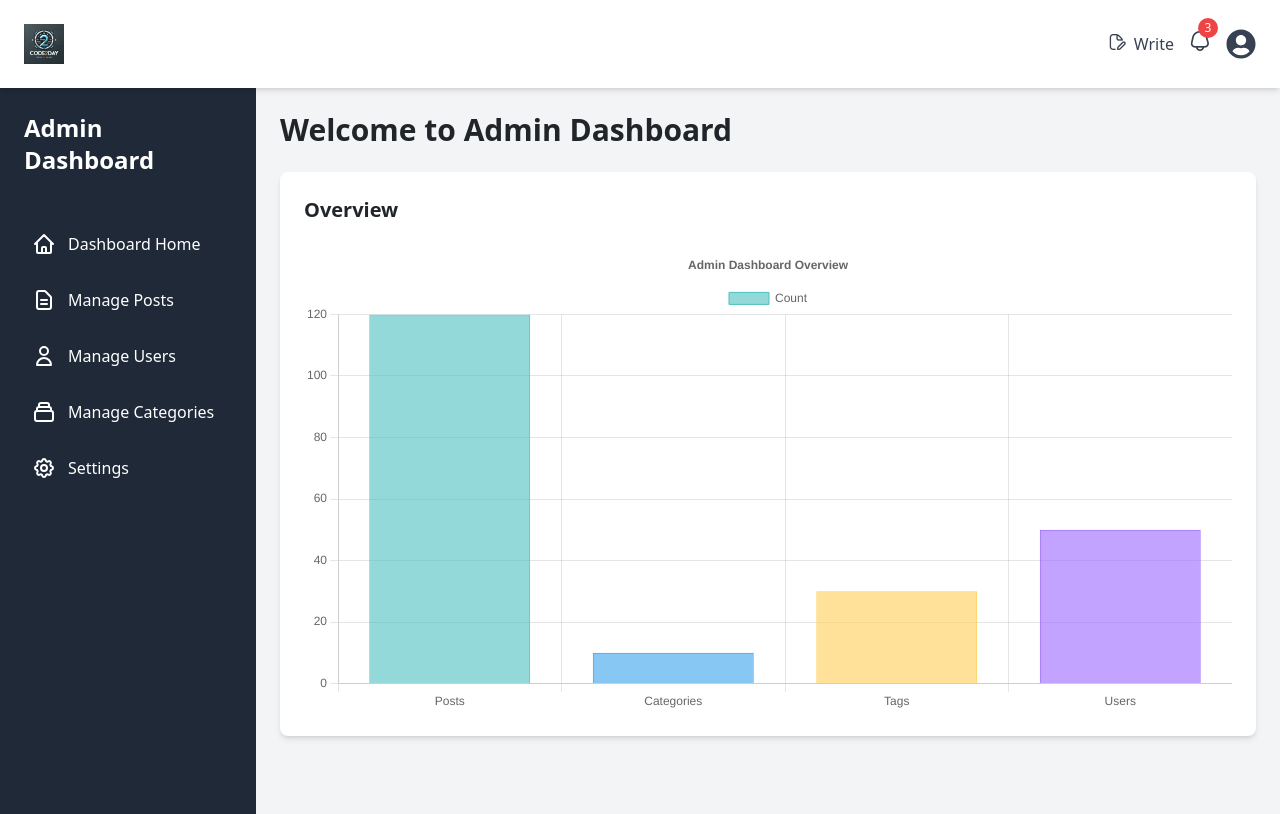
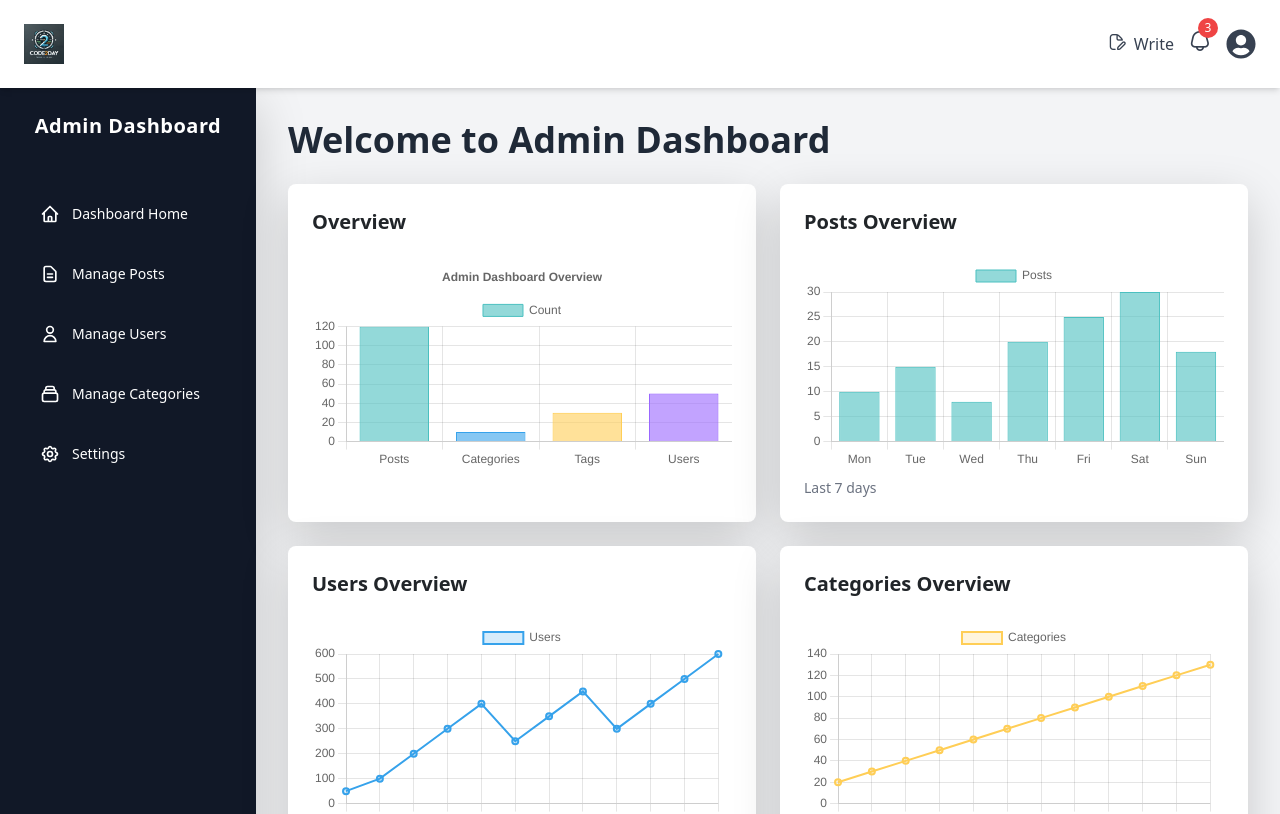
Before and after one commit to maaz-official/Blog-Project, a React (Create React App) app in the folder frontend/: page /admin/dashboard in a window 1280 px wide. Shown: the top 814 px of the page. Built offline with nearby package versions, Linux system fonts and the light colour scheme; sample sign-in values are in the browser's storage.

Commit message:
Added the Sidebar For Dashboard And More Changes Like setup the Charts

```diff
--- a/frontend/src/pages/admin/AdminDashboard.js
+++ b/frontend/src/pages/admin/AdminDashboard.js
@@ -1,7 +1,10 @@
 import React from 'react';
-import { HomeIcon, DocumentTextIcon, UserIcon, CogIcon, CollectionIcon } from '@heroicons/react/outline'; // Heroicons v1
-import { Link } from 'react-router-dom';
-import DashboardChart from './charts/DashboardChart'; // Import the chart component
+import AdminSidebar from './adminComponents/sidebar/AdminSidebar'; // Import the Sidebar component
+import DashboardChart from './adminComponents/charts/DashboardChart';
+import PostsChart from './adminComponents/charts/PostsChart'; // Separate component for Posts chart
+import UsersChart from './adminComponents/charts/UsersChart'; // Separate component for Users chart
+import CategoriesChart from './adminComponents/charts/CategoriesChart'; // Separate component for Categories chart
+import TagsChart from './adminComponents/charts/TagsChart'; // Separate component for Tags chart
 
 function AdminDashboard() {
   // Sample data for now
@@ -11,52 +14,18 @@ function AdminDashboard() {
   const userCount = 50;
 
   return (
-    <div className="flex min-h-screen">
+    <div className="flex min-h-screen bg-gray-100">
       {/* Sidebar */}
-      <div className="bg-gray-800 text-white w-64 flex flex-col">
-        <div className="p-6">
-          <h2 className="text-2xl font-bold">Admin Dashboard</h2>
-        </div>
-        <ul className="space-y-4 p-6">
-          <li>
-            <Link to="/admin" className="flex items-center space-x-3 hover:bg-gray-700 p-2 rounded-md">
-              <HomeIcon className="h-6 w-6" />
-              <span>Dashboard Home</span>
-            </Link>
-          </li>
-          <li>
-            <Link to="/admin/posts" className="flex items-center space-x-3 hover:bg-gray-700 p-2 rounded-md">
-              <DocumentTextIcon className="h-6 w-6" />
-              <span>Manage Posts</span>
-            </Link>
-          </li>
-          <li>
-            <Link to="/admin/users" className="flex items-center space-x-3 hover:bg-gray-700 p-2 rounded-md">
-              <UserIcon className="h-6 w-6" />
-              <span>Manage Users</span>
-            </Link>
-          </li>
-          <li>
-            <Link to="/admin/categories" className="flex items-center space-x-3 hover:bg-gray-700 p-2 rounded-md">
-              <CollectionIcon className="h-6 w-6" />
-              <span>Manage Categories</span>
-            </Link>
-          </li>
-          <li>
-            <Link to="/admin/settings" className="flex items-center space-x-3 hover:bg-gray-700 p-2 rounded-md">
-              <CogIcon className="h-6 w-6" />
-              <span>Settings</span>
-            </Link>
-          </li>
-        </ul>
-      </div>
+      <AdminSidebar /> {/* Using the Sidebar component */}
 
       {/* Main Content */}
-      <div className="flex-grow p-6 bg-gray-100">
-        <h1 className="text-3xl font-bold mb-6">Welcome to Admin Dashboard</h1>
+      <div className="flex-grow p-8">
+        <h1 className="text-4xl font-semibold mb-6 text-gray-800">Welcome to Admin Dashboard</h1>
 
+        {/* Chart Grid */}
+        <div className="grid grid-cols-1 md:grid-cols-2 lg:grid-cols-2 gap-6">
           {/* Render the chart with sample data */}
-        <div className="bg-white p-6 rounded-lg shadow-md">
+          <div className="bg-white p-6 rounded-lg shadow-lg">
             <h3 className="text-xl font-bold mb-4">Overview</h3>
             <DashboardChart
               postCount={postCount}
@@ -65,6 +34,35 @@ function AdminDashboard() {
               userCount={userCount}
             />
           </div>
+
+          {/* Posts Chart */}
+          <div className="bg-white p-6 rounded-lg shadow-lg">
+            <h3 className="text-xl font-bold mb-4">Posts Overview</h3>
+            <PostsChart />
+            <p className="text-gray-500 text-sm mt-2">Last 7 days</p>
+          </div>
+
+          {/* Users Chart */}
+          <div className="bg-white p-6 rounded-lg shadow-lg">
+            <h3 className="text-xl font-bold mb-4">Users Overview</h3>
+            <UsersChart />
+            <p className="text-gray-500 text-sm mt-2">Last 30 days</p>
+          </div>
+
+          {/* Categories Chart */}
+          <div className="bg-white p-6 rounded-lg shadow-lg">
+            <h3 className="text-xl font-bold mb-4">Categories Overview</h3>
+            <CategoriesChart />
+            <p className="text-gray-500 text-sm mt-2">Last 30 days</p>
+          </div>
+
+          {/* Tags Chart */}
+          <div className="bg-white p-6 rounded-lg shadow-lg">
+            <h3 className="text-xl font-bold mb-4">Tags Overview</h3>
+            <TagsChart />
+            <p className="text-gray-500 text-sm mt-2">Last 7 days</p>
+          </div>
+        </div>
       </div>
     </div>
   );
--- /dev/null
+++ b/frontend/src/pages/admin/adminComponents/charts/CategoriesChart.js
@@ -0,0 +1,36 @@
+import React from 'react';
+import { Line } from 'react-chartjs-2';
+
+const CategoriesChart = () => {
+  const data = {
+    labels: ['Jan', 'Feb', 'Mar', 'Apr', 'May', 'Jun', 'Jul', 'Aug', 'Sep', 'Oct', 'Nov', 'Dec'],
+    datasets: [
+      {
+        label: 'Categories',
+        data: [20, 30, 40, 50, 60, 70, 80, 90, 100, 110, 120, 130],
+        backgroundColor: 'rgba(255, 206, 86, 0.2)',
+        borderColor: 'rgba(255, 206, 86, 1)',
+        borderWidth: 2,
+        fill: true,
+      },
+    ],
+  };
+
+  const options = {
+    responsive: true,
+    plugins: {
+      legend: {
+        position: 'top',
+      },
+    },
+    scales: {
+      y: {
+        beginAtZero: true,
+      },
+    },
+  };
+
+  return <Line data={data} options={options} />;
+};
+
+export default CategoriesChart;
--- /dev/null
+++ b/frontend/src/pages/admin/adminComponents/charts/PostsChart.js
@@ -0,0 +1,39 @@
+import React from 'react';
+import { Bar } from 'react-chartjs-2';
+import { Chart as ChartJS, CategoryScale, LinearScale, BarElement, Title, Tooltip, Legend } from 'chart.js';
+
+// Register required components for Chart.js
+ChartJS.register(CategoryScale, LinearScale, BarElement, Title, Tooltip, Legend);
+
+const PostsChart = () => {
+  const data = {
+    labels: ['Mon', 'Tue', 'Wed', 'Thu', 'Fri', 'Sat', 'Sun'],
+    datasets: [
+      {
+        label: 'Posts',
+        data: [10, 15, 8, 20, 25, 30, 18],
+        backgroundColor: 'rgba(75, 192, 192, 0.6)',
+        borderColor: 'rgba(75, 192, 192, 1)',
+        borderWidth: 1,
+      },
+    ],
+  };
+
+  const options = {
+    responsive: true,
+    plugins: {
+      legend: {
+        position: 'top',
+      },
+    },
+    scales: {
+      y: {
+        beginAtZero: true,
+      },
+    },
+  };
+
+  return <Bar data={data} options={options} />;
+};
+
+export default PostsChart;
--- /dev/null
+++ b/frontend/src/pages/admin/adminComponents/charts/TagsChart.js
@@ -0,0 +1,35 @@
+import React from 'react';
+import { Bar } from 'react-chartjs-2';
+
+const TagsChart = () => {
+  const data = {
+    labels: ['Mon', 'Tue', 'Wed', 'Thu', 'Fri', 'Sat', 'Sun'],
+    datasets: [
+      {
+        label: 'Tags',
+        data: [5, 10, 15, 20, 25, 30, 35],
+        backgroundColor: 'rgba(153, 102, 255, 0.6)',
+        borderColor: 'rgba(153, 102, 255, 1)',
+        borderWidth: 1,
+      },
+    ],
+  };
+
+  const options = {
+    responsive: true,
+    plugins: {
+      legend: {
+        position: 'top',
+      },
+    },
+    scales: {
+      y: {
+        beginAtZero: true,
+      },
+    },
+  };
+
+  return <Bar data={data} options={options} />;
+};
+
+export default TagsChart;
--- /dev/null
+++ b/frontend/src/pages/admin/adminComponents/charts/UsersChart.js
@@ -0,0 +1,40 @@
+import React from 'react';
+import { Line } from 'react-chartjs-2';
+import { Chart as ChartJS, CategoryScale, LinearScale, PointElement, LineElement, Title, Tooltip, Legend } from 'chart.js';
+
+// Register required components for Chart.js
+ChartJS.register(CategoryScale, LinearScale, PointElement, LineElement, Title, Tooltip, Legend);
+
+const UsersChart = () => {
+  const data = {
+    labels: ['Jan', 'Feb', 'Mar', 'Apr', 'May', 'Jun', 'Jul', 'Aug', 'Sep', 'Oct', 'Nov', 'Dec'],
+    datasets: [
+      {
+        label: 'Users',
+        data: [50, 100, 200, 300, 400, 250, 350, 450, 300, 400, 500, 600],
+        backgroundColor: 'rgba(54, 162, 235, 0.2)',
+        borderColor: 'rgba(54, 162, 235, 1)',
+        borderWidth: 2,
+        fill: true,
+      },
+    ],
+  };
+
+  const options = {
+    responsive: true,
+    plugins: {
+      legend: {
+        position: 'top',
+      },
+    },
+    scales: {
+      y: {
+        beginAtZero: true,
+      },
+    },
+  };
+
+  return <Line data={data} options={options} />;
+};
+
+export default UsersChart;
--- /dev/null
+++ b/frontend/src/pages/admin/adminComponents/sidebar/AdminSidebar.js
@@ -0,0 +1,47 @@
+import React from 'react';
+import { HomeIcon, DocumentTextIcon, UserIcon, CogIcon, CollectionIcon } from '@heroicons/react/outline'; // Heroicons v1
+import { Link } from 'react-router-dom';
+
+const AdminSidebar = () => {
+  return (
+    <div className="bg-gray-900 text-white w-64 flex flex-col min-h-screen shadow-lg">
+      <div className="p-6 text-center">
+        <h2 className="text-xl font-bold tracking-wide">Admin Dashboard</h2>
+      </div>
+      <ul className="space-y-2 p-4 text-sm">
+        <li>
+          <Link to="/admin" className="flex items-center space-x-3 hover:bg-gray-700 p-3 rounded-lg">
+            <HomeIcon className="h-5 w-5" />
+            <span>Dashboard Home</span>
+          </Link>
+        </li>
+        <li>
+          <Link to="/admin/posts" className="flex items-center space-x-3 hover:bg-gray-700 p-3 rounded-lg">
+            <DocumentTextIcon className="h-5 w-5" />
+            <span>Manage Posts</span>
+          </Link>
+        </li>
+        <li>
+          <Link to="/admin/users" className="flex items-center space-x-3 hover:bg-gray-700 p-3 rounded-lg">
+            <UserIcon className="h-5 w-5" />
+            <span>Manage Users</span>
+          </Link>
+        </li>
+        <li>
+          <Link to="/admin/categories" className="flex items-center space-x-3 hover:bg-gray-700 p-3 rounded-lg">
+            <CollectionIcon className="h-5 w-5" />
+            <span>Manage Categories</span>
+          </Link>
+        </li>
+        <li>
+          <Link to="/admin/settings" className="flex items-center space-x-3 hover:bg-gray-700 p-3 rounded-lg">
+            <CogIcon className="h-5 w-5" />
+            <span>Settings</span>
+          </Link>
+        </li>
+      </ul>
+    </div>
+  );
+};
+
+export default AdminSidebar;
--- a/frontend/src/pages/routes.jsx
+++ /dev/null
@@ -1,66 +0,0 @@
-import {
-  HomeIcon,
-  UserCircleIcon,
-  TableCellsIcon,
-  InformationCircleIcon,
-  ServerStackIcon,
-  RectangleStackIcon,
-} from "@heroicons/react/24/solid";
-import { Home, Profile, Tables, Notifications } from "./admin/pages/dashboard";
-import { SignIn, SignUp } from "./admin/pages/auth";
-
-const icon = {
-  className: "w-5 h-5 text-inherit",
-};
-
-export const routes = [
-  {
-    layout: "dashboard",
-    pages: [
-      {
-        icon: <HomeIcon {...icon} />,
-        name: "dashboard",
-        path: "/home",
-        element: <Home />,
-      },
-      {
-        icon: <UserCircleIcon {...icon} />,
-        name: "profile",
-        path: "/profile",
-        element: <Profile />,
-      },
-      {
-        icon: <TableCellsIcon {...icon} />,
-        name: "tables",
-        path: "/tables",
-        element: <Tables />,
-      },
-      {
-        icon: <InformationCircleIcon {...icon} />,
-        name: "notifications",
-        path: "/notifications",
-        element: <Notifications />,
-      },
-    ],
-  },
-  {
-    title: "auth pages",
-    layout: "auth",
-    pages: [
-      {
-        icon: <ServerStackIcon {...icon} />,
-        name: "sign in",
-        path: "/sign-in",
-        element: <SignIn />,
-      },
-      {
-        icon: <RectangleStackIcon {...icon} />,
-        name: "sign up",
-        path: "/sign-up",
-        element: <SignUp />,
-      },
-    ],
-  },
-];
-
-export default routes;
```
Also changed, not shown: frontend/src/pages/admin/ListAllPosts.js (+46 -16 lines), frontend/src/pages/admin/adminComponents/charts/DashboardChart.js (renamed from frontend/src/pages/admin/charts/DashboardChart.js). Lines whose indentation alone changed are shown as unchanged.
